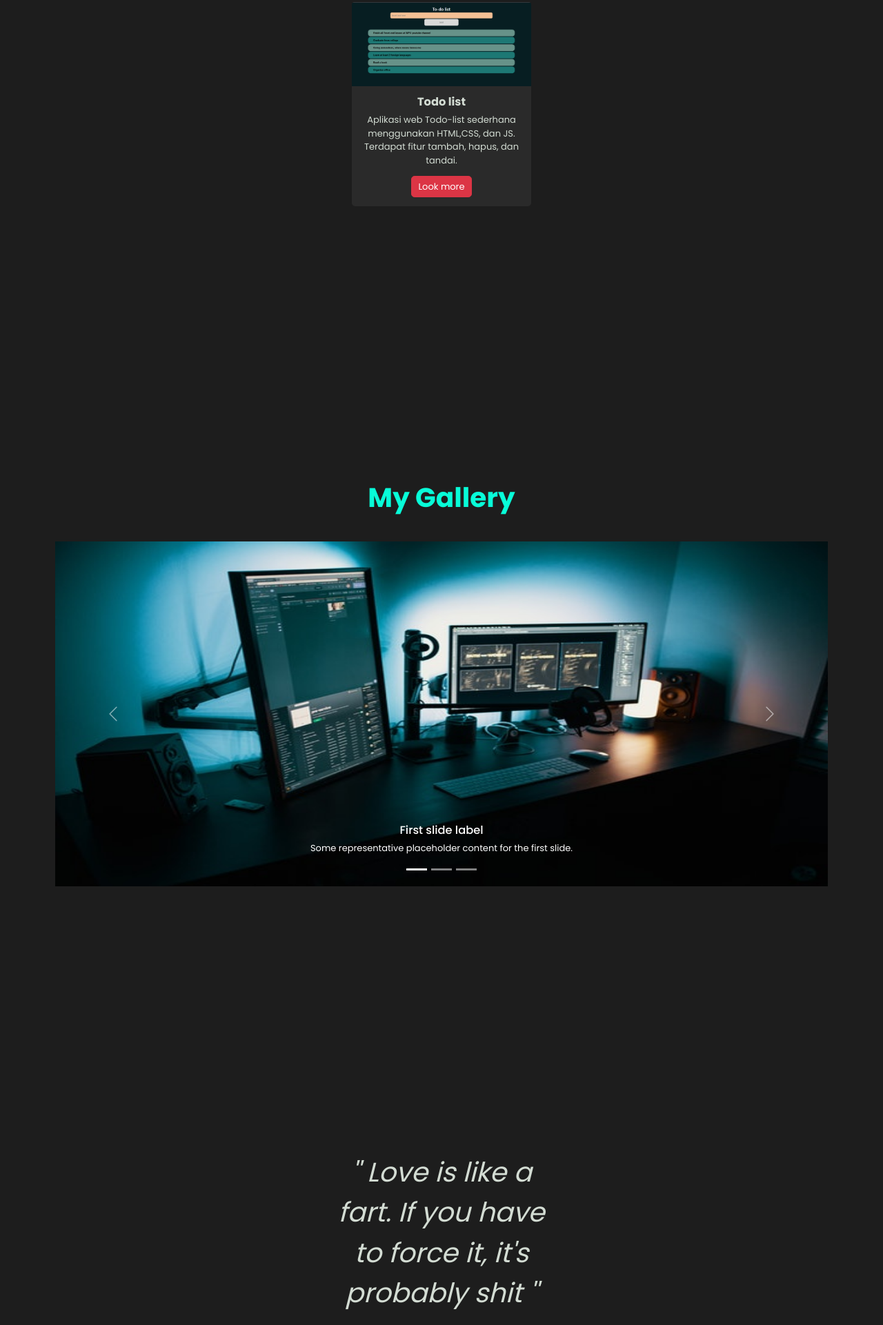
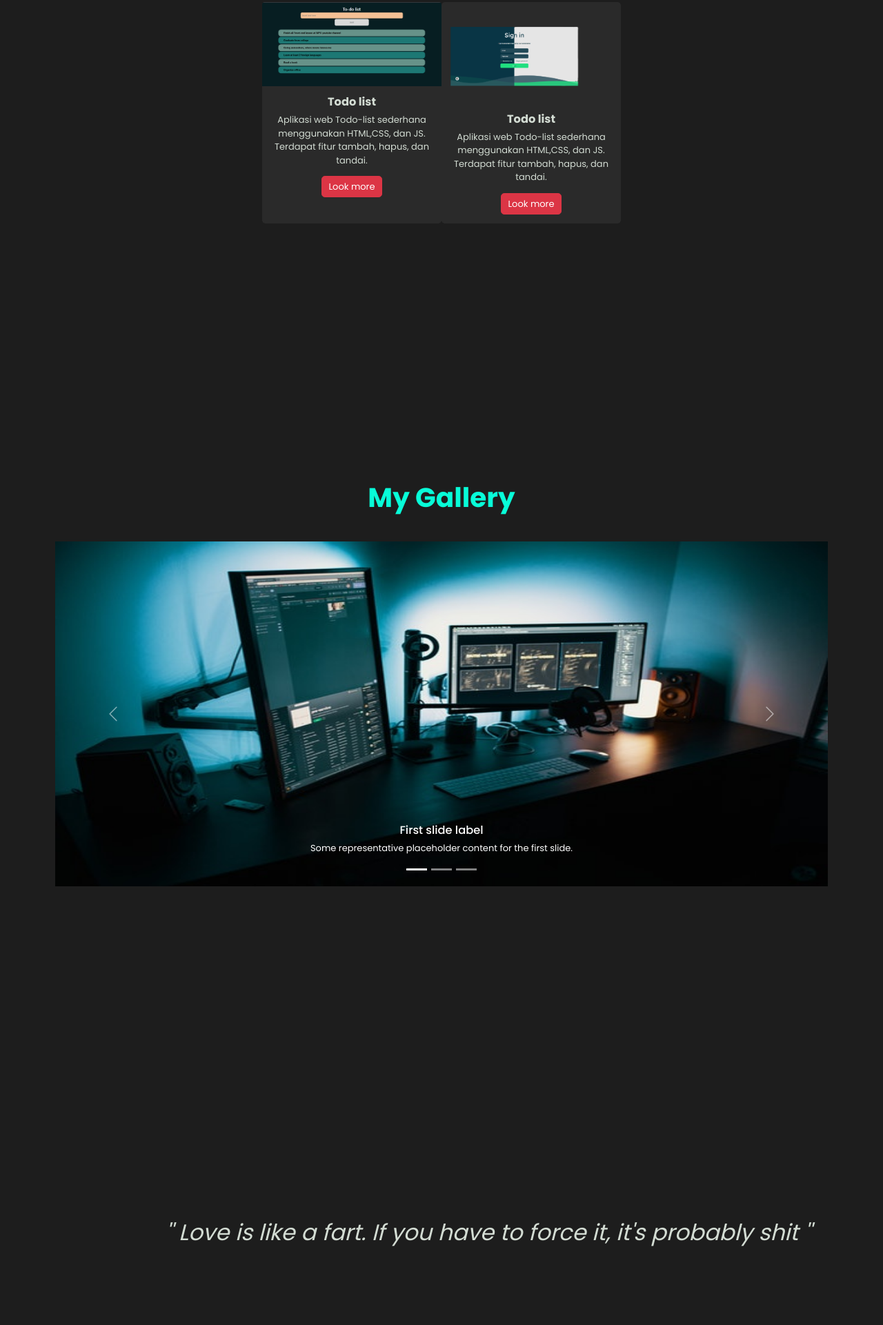
Before and after one commit to frqwuzhere/Portfolio-Website, a plain HTML site: page index.html in a window 1280 px wide. Shown: the part 1761-3682 px from the top of the page at 69% size. Drawn offline with nearby package versions, Linux system fonts and the light colour scheme.

Commit message:
menambahkan works baru

```diff
--- a/css/style.css
+++ b/css/style.css
@@ -411,6 +411,7 @@ header .hero-section .col:nth-child(2) .profil.show {
   display: grid;
   place-items: center;
   padding-top: 10em;
+  box-sizing: border-box;
 }
 #quotes-section .container {
   display: flex;
@@ -418,15 +419,14 @@ header .hero-section .col:nth-child(2) .profil.show {
   color: #d3dcd3;
 }
 #quotes-section .container .quote {
-  width: 27%;
+  width: 800px;
   text-align: center;
   font-style: italic;
 }
 #quotes-section .container .quote p {
-  font-size: 3rem;
-}
-#quotes-section .container .quote p.hidden {
-  display: none;
+  font-size: 2.5rem;
+  white-space: nowrap;
+  box-sizing: border-box;
 }
 
 #contact-section {
--- a/index.html
+++ b/index.html
@@ -187,6 +187,14 @@
             <a href="https://github.com/frqwuzhere/Todo-list" target="_blank" class="btn btn-danger">Look more</a>
           </div>
         </div>
+        <div class="card" >
+          <img src="assets/images/img/works2.png" class="card-img-top" alt="...">
+          <div class="card-body">
+            <h5 class="card-title">Todo list</h5>
+            <p class="card-text">Aplikasi web Todo-list sederhana menggunakan HTML,CSS, dan JS. Terdapat fitur tambah, hapus, dan tandai.</p>
+            <a href="https://github.com/frqwuzhere/Todo-list" target="_blank" class="btn btn-danger">Look more</a>
+          </div>
+        </div>
       </div>
     </section>
 
```
Also changed, not shown: assets/images/img/works2.png (added), 1 other file.
